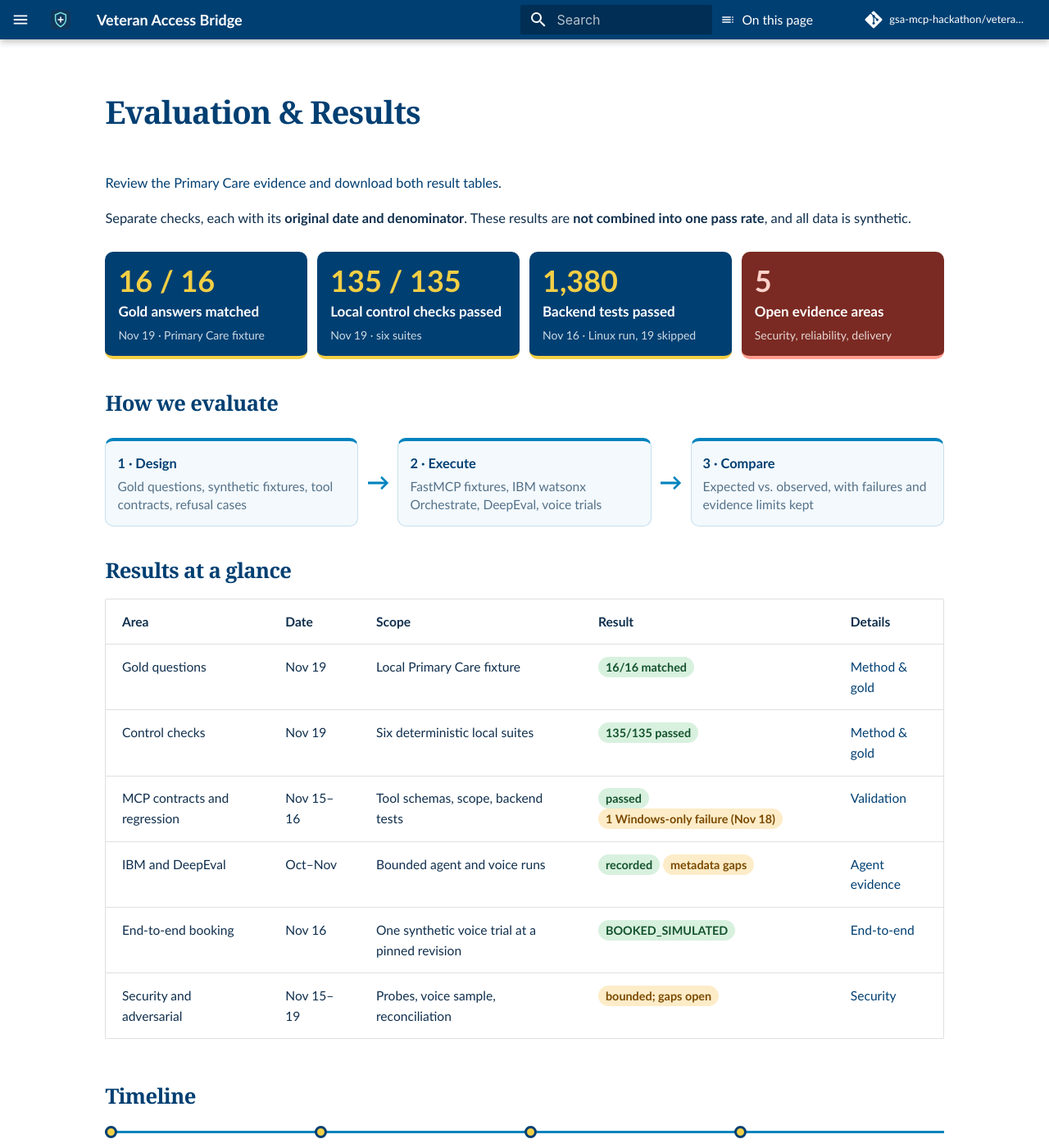
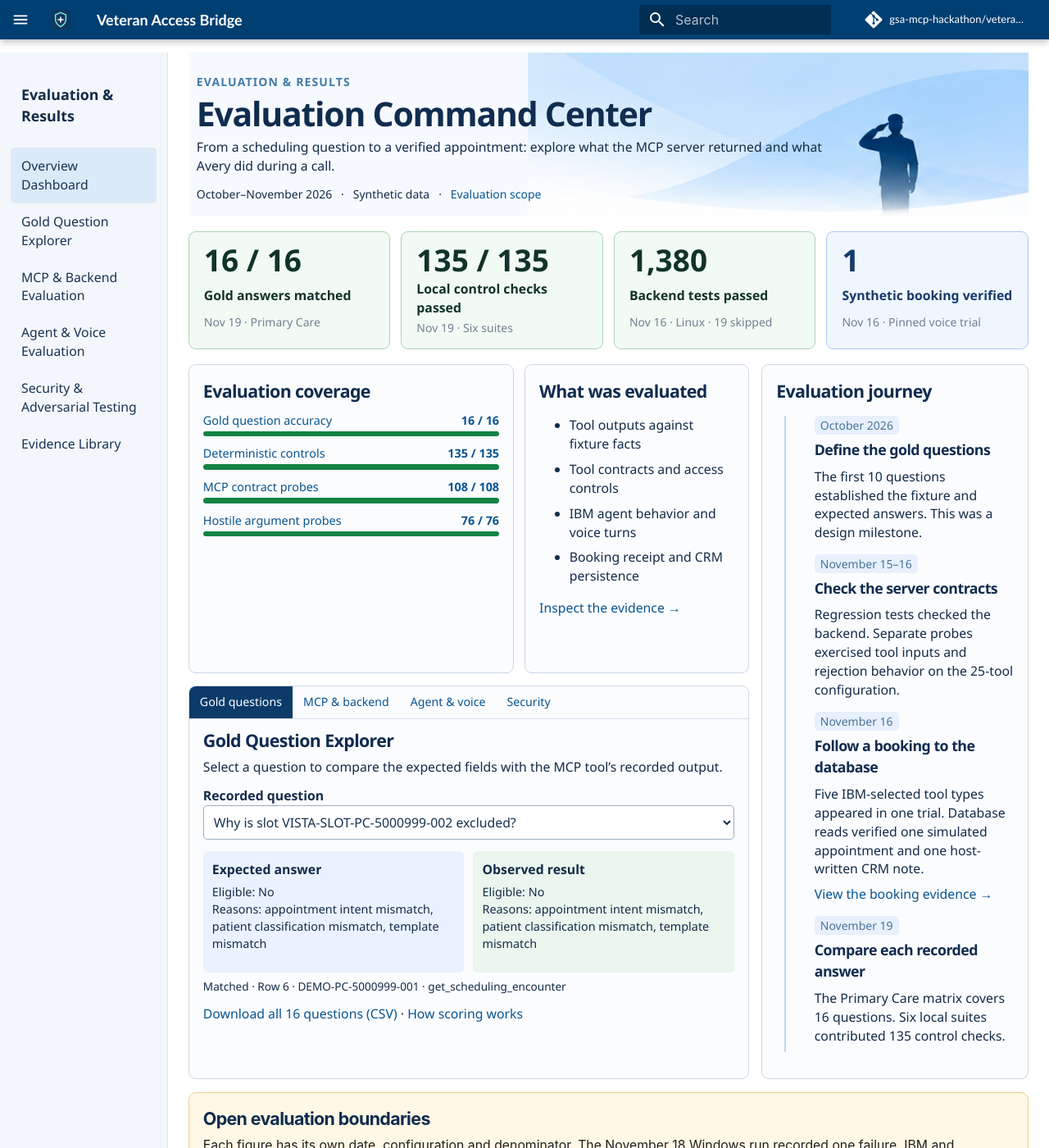
Before and after one commit to gsa-mcp-hackathon/veteran-access-bridge-mcp-server, an MkDocs documentation site: the page built from docs/evaluation/index.md, in a window 1280 px wide and 1400 px high. Shown: the whole window at 82% size. Built offline with MkDocs 1.6.1 and Material for MkDocs 9.7.7, drawn with Linux system fonts in a browser that asks for light colours; comment, search, counter and statistics services are not loaded; some of the changed text lies outside the part shown.

Commit message:
Present scoped evaluation results in a CSV-backed command center

````diff
--- /dev/null
+++ b/docs/assets/evaluation-center.js
@@ -0,0 +1,63 @@
+(async function () {
+  const explorer = document.querySelector(".ec-explorer");
+  if (!explorer) return;
+  const select = explorer.querySelector("select");
+  const source = document.getElementById("ec-source");
+
+  // The matrix stores JSON arrays inside CSV cells, including escaped quotes and commas.
+  function parseCSV(text) {
+    const rows = [];
+    let row = [], field = "", quoted = false;
+    for (let i = 0; i < text.length; i++) {
+      const c = text[i];
+      if (c === '"') {
+        if (quoted && text[i + 1] === '"') { field += '"'; i++; }
+        else quoted = !quoted;
+      } else if (!quoted && c === ",") { row.push(field); field = ""; }
+      else if (!quoted && c === "\n") { row.push(field); rows.push(row); row = []; field = ""; }
+      else if (quoted || c !== "\r") field += c;
+    }
+    if (field || row.length) { row.push(field); rows.push(row); }
+    const headers = rows.shift();
+    return rows.map(values => Object.fromEntries(headers.map((key,i) => [key,values[i]])));
+  }
+
+  const fields = {
+    1: ["Patient classification"], 2: ["Service", "Visit type"], 3: ["Format", "Minutes"],
+    4: ["Patient-indicated date"], 5: ["Slots considered", "Eligible slots"],
+    6: ["Eligible", "Reasons"], 7: ["Earliest option", "Wait in days"],
+    8: ["Preference overrides eligibility"], 9: ["Read only", "Appointment created"],
+    10: ["Wait in days", "Standard in days", "Standard exceeded"],
+    11: ["Review recommended", "Authorization status", "Authorization granted", "External scheduler invoked"],
+    12: ["Outcome"], 13: ["Verified"], 14: ["Verified"], 15: ["Route"], 16: ["Route"]
+  };
+  function describe(id, cell) {
+    const value = JSON.parse(cell);
+    const values = Array.isArray(value) ? value : [value];
+    return values.map((v, i) => {
+      const readable = Array.isArray(v) ? v.join(", ").toLowerCase().replaceAll("_", " ")
+        : typeof v === "boolean" ? (v ? "Yes" : "No") : String(v);
+      return fields[id]?.[i] ? fields[id][i] + ": " + readable : readable;
+    }).join("\n");
+  }
+
+  try {
+    const response = await fetch(explorer.dataset.source);
+    if (!response.ok) throw new Error("Matrix unavailable");
+    const records = parseCSV((await response.text()).replace(/^\uFEFF/, ""));
+    select.replaceChildren(...records.map(r => new Option(r["Gold question"], r.ID)));
+    select.value = records.some(r => r.ID === "6") ? "6" : records[0].ID;
+    function show() {
+      const r = records.find(row => row.ID === select.value);
+      document.getElementById("ec-expected").textContent = describe(r.ID, r.Expected);
+      document.getElementById("ec-observed").textContent = describe(r.ID, r.Observed);
+      source.textContent = (r.Result === "PASS" ? "Matched" : r.Result) + " · Row " + r.ID + " · " + r["Fixture case"] + " · " + r["MCP tool"];
+    }
+    show();
+    select.disabled = false;
+    select.addEventListener("change", show);
+  } catch {
+    select.replaceChildren(new Option("Question matrix unavailable"));
+    source.textContent = "Open the CSV below to inspect the original records.";
+  }
+})();
--- a/docs/evaluation/index.md
+++ b/docs/evaluation/index.md
@@ -1,57 +1,30 @@
-# Evaluation & Results
+---
+title: Evaluation Command Center
+hide:
+  - toc
+---
 
-[Review the Primary Care evidence and download both result tables](reviewer-index.md).
+<link rel="stylesheet" href="../stylesheets/evaluation-center.css">
 
-Separate checks, each with its **original date and denominator**. These results are **not combined into one pass rate**, and all data is synthetic.
-
-<div class="ev2-cards">
-<a class="ev2-card" href="method-gold/"><strong>16 / 16</strong><span>Gold answers matched</span><small>Nov 19 · Primary Care fixture</small></a>
-<a class="ev2-card" href="method-gold/#phoenix-grouped-control-checks"><strong>135 / 135</strong><span>Local control checks passed</span><small>Nov 19 · six suites</small></a>
-<a class="ev2-card" href="validation-agent/#mcp-server-validation"><strong>1,380</strong><span>Backend tests passed</span><small>Nov 16 · Linux run, 19 skipped</small></a>
-<a class="ev2-card ev2-gap" href="validation-agent/#what-remains-open"><strong>5</strong><span>Open evidence areas</span><small>Security, reliability, delivery</small></a>
-</div>
-
-## How we evaluate
-
-<div class="ev2-flow">
-<div><b>1 · Design</b><span>Gold questions, synthetic fixtures, tool contracts, refusal cases</span></div>
-<i>→</i>
-<div><b>2 · Execute</b><span>FastMCP fixtures, IBM watsonx Orchestrate, DeepEval, voice trials</span></div>
-<i>→</i>
-<div><b>3 · Compare</b><span>Expected vs. observed, with failures and evidence limits kept</span></div>
-</div>
-
-## Results at a glance
-
-| Area | Date | Scope | Result | Details |
-|---|---|---|---|---|
-| Gold questions | Nov 19 | Local Primary Care fixture | <span class="ev2-badge ok">16/16 matched</span> | [Method & gold](method-gold.md) |
-| Control checks | Nov 19 | Six deterministic local suites | <span class="ev2-badge ok">135/135 passed</span> | [Method & gold](method-gold.md#phoenix-grouped-control-checks) |
-| MCP contracts and regression | Nov 15–16 | Tool schemas, scope, backend tests | <span class="ev2-badge ok">passed</span> <span class="ev2-badge warn">1 Windows-only failure (Nov 18)</span> | [Validation](validation-agent.md#mcp-server-validation) |
-| IBM and DeepEval | Oct–Nov | Bounded agent and voice runs | <span class="ev2-badge ok">recorded</span> <span class="ev2-badge warn">metadata gaps</span> | [Agent evidence](validation-agent.md#ibm-watsonx-orchestrate-and-deepeval) |
-| End-to-end booking | Nov 16 | One synthetic voice trial at a pinned revision | <span class="ev2-badge ok">BOOKED_SIMULATED</span> | [End-to-end](validation-agent.md#end-to-end-voice-trial) |
-| Security and adversarial | Nov 15–19 | Probes, voice sample, reconciliation | <span class="ev2-badge warn">bounded; gaps open</span> | [Security](security-adversarial.md) |
-
-## Timeline
-
-<div class="ev2-timeline">
-<div><small>OCT 2026</small><b>Baseline</b><span>10-question gold set, M6.3 runs</span></div>
-<div><small>NOV 15–16</small><b>Server validation</b><span>Contracts, probes, regression</span></div>
-<div><small>NOV 16</small><b>Voice trial</b><span>Synthetic booking receipt</span></div>
-<div><small>NOV 19</small><b>Judge review</b><span>16 gold answers, 135 checks</span></div>
-</div>
-
-??? note "Reproduce a read-only check"
-
-    Use the [Developer Guide](../developer-guide/index.md) for the local server, MCP Inspector, IBM CLI, DeepEval and optional Phoenix setup.
-
-    ```json
-    {"name":"get_scheduling_encounter","arguments":{"case_id":"DEMO-PC-5000999-001"}}
-    ```
-
-    This fixture returns structured scheduling evidence and does **not** book an appointment. The `BOOKED_SIMULATED` receipt belongs to the separate, dated voice trial.
-
-!!! info "Scope"
-    A registered tool is not proof that every operation was exercised. No unverified Phoenix score is shown. Links to evidence repositories may require reviewer access.
-
-**Next:** [Method & gold questions](method-gold.md) · [Demonstration](../demonstration.md)
+<div class="ec" id="overview">
+<nav class="ec-rail" aria-label="Evaluation sections"><strong>Evaluation &amp; Results</strong><a href="#overview" aria-current="page">Overview Dashboard</a><a href="#gold-questions">Gold Question Explorer</a><a href="validation-agent/#mcp-server-validation">MCP & Backend Evaluation</a><a href="validation-agent/#ibm-watsonx-orchestrate-and-deepeval">Agent & Voice Evaluation</a><a href="security-adversarial/">Security & Adversarial Testing</a><a href="reviewer-index/">Evidence Library</a></nav>
+<div class="ec-main">
+<header class="ec-hero"><small>EVALUATION &amp; RESULTS</small><h1>Evaluation Command Center</h1><p>From a scheduling question to a verified appointment: explore what the MCP server returned and what Avery did during a call.</p><div>October–November 2026 &nbsp; · &nbsp; Synthetic data &nbsp; · &nbsp; <a href="#boundaries">Evaluation scope</a></div></header>
+<section class="ec-metrics" aria-label="Recorded outcomes">
+<a href="#gold-questions"><b>16 / 16</b><strong>Gold answers matched</strong><small>Nov 19 · Primary Care</small></a><a href="method-gold/#phoenix-grouped-control-checks"><b>135 / 135</b><strong>Local control checks passed</strong><small>Nov 19 · Six suites</small></a><a href="validation-agent/#mcp-server-validation"><b>1,380</b><strong>Backend tests passed</strong><small>Nov 16 · Linux · 19 skipped</small></a><a href="validation-agent/#end-to-end-voice-trial"><b>1</b><strong>Synthetic booking verified</strong><small>Nov 16 · Pinned voice trial</small></a></section>
+<div class="ec-grid"><div class="ec-work"><div class="ec-pair"><section class="ec-box"><h2>Evaluation coverage</h2>
+<a class="ec-bar" href="#gold-questions">Gold question accuracy<b>16 / 16</b><i aria-hidden="true"></i></a><a class="ec-bar" href="method-gold/#phoenix-grouped-control-checks">Deterministic controls<b>135 / 135</b><i aria-hidden="true"></i></a><a class="ec-bar" href="validation-agent/#mcp-server-validation">MCP contract probes<b>108 / 108</b><i aria-hidden="true"></i></a><a class="ec-bar" href="security-adversarial/">Hostile argument probes<b>76 / 76</b><i aria-hidden="true"></i></a></section>
+<section class="ec-box"><h2>What was evaluated</h2><ul><li>Tool outputs against fixture facts</li><li>Tool contracts and access controls</li><li>IBM agent behavior and voice turns</li><li>Booking receipt and CRM persistence</li></ul><a href="reviewer-index/">Inspect the evidence →</a></section></div>
+<section class="ec-box ec-explorer" id="gold-questions" data-source="evidence/primary-care-mcp-gold.csv"><nav aria-label="Related results"><a href="#gold-questions" aria-current="location">Gold questions</a><a href="validation-agent/#mcp-server-validation">MCP &amp; backend</a><a href="validation-agent/#end-to-end-voice-trial">Agent &amp; voice</a><a href="security-adversarial/">Security</a></nav>
+<h2>Gold Question Explorer</h2><p>Select a question to compare the expected fields with the MCP tool’s recorded output.</p>
+<label for="ec-select">Recorded question</label><select id="ec-select" disabled><option>Loading the gold matrix…</option></select>
+<div id="ec-record" aria-live="polite"><div class="ec-answers"><div><strong>Expected answer</strong><p id="ec-expected"></p></div><div><strong>Observed result</strong><p id="ec-observed"></p></div></div><p id="ec-source"></p></div>
+<a href="evidence/primary-care-mcp-gold.csv">Download all 16 questions (CSV)</a> · <a href="method-gold/">How scoring works</a></section></div>
+<section class="ec-box ec-journey"><h2>Evaluation journey</h2><ol>
+<li><small>October 2026</small><h3>Define the gold questions</h3><p>The first 10 questions established the fixture and expected answers. This was a design milestone.</p></li>
+<li><small>November 15–16</small><h3>Check the server contracts</h3><p>Regression tests checked the backend. Separate probes exercised tool inputs and rejection behavior on the 25-tool configuration.</p></li>
+<li><small>November 16</small><h3>Follow a booking to the database</h3><p>Five IBM-selected tool types appeared in one trial. Database reads verified one simulated appointment and one host-written CRM note.</p><a href="validation-agent/#end-to-end-voice-trial">View the booking evidence →</a></li>
+<li><small>November 19</small><h3>Compare each recorded answer</h3><p>The Primary Care matrix covers 16 questions. Six local suites contributed 135 control checks.</p></li></ol></section></div>
+<aside class="ec-boundary" id="boundaries"><h2>Open evaluation boundaries</h2><p>Each figure has its own date, configuration and denominator. The November 18 Windows run recorded one failure. IBM and DeepEval reports cover historical agent configurations. Hosted concurrency, extended adversarial coverage, later-revision acceptance, final delivery evidence and independent reproduction remain open.</p><a href="validation-agent/#what-remains-open">Inspect open gaps</a> · <a href="security-adversarial/">Security reconciliation</a> · <a href="../developer-guide/clean-room-reproducibility/">Reproduction status</a></aside>
+</div></div>
+<script src="../assets/evaluation-center.js" defer></script>
--- a/docs/evaluation/reviewer-index.md
+++ b/docs/evaluation/reviewer-index.md
@@ -1,4 +1,4 @@
-# Review the Primary Care evidence
+# Evaluation evidence library
 
 Start with one question in the gold matrix. Read across the row from the caller's scheduling question to the fixture, MCP tool, expected fields, observed fields and verdict. For example, the first row expects the encounter tool to identify an established patient. A match shows that the tool returned that field for that fixture. Agent tool selection and live voice quality each require separate evidence.
 
@@ -15,3 +15,12 @@ Record the submission commit with any new run. The gold matrix, automated contro
 ### Rerun the 16 gold questions
 
 After [installing the local server](../developer-guide/local-mcp-server.md), run `uv run --no-sync python eval/primary-care/run_gold.py` from the repository root. Each line identifies the question and MCP tool. Compare the final count with the recorded gold matrix above.
+
+## Follow a recorded call
+
+| Artifact | What it establishes |
+|---|---|
+| [End-to-end voice trial](validation-agent.md#end-to-end-voice-trial) | The pinned November 16 trial connects selected tools to a persisted synthetic appointment and CRM note. |
+| [November 18 identity trace](https://github.com/wbgreen0405/veteran-access-bridge/blob/ea0880f/docs/evaluation/browser-identity-mcp-20261118.json) | An Orchestrate-selected verification call in a later identity-only check. |
+| [Recorded demonstration](../demonstration.md) | The browser experience, spoken turns and visible scheduling flow. |
+| [Gold test construction and worked example](method-gold.md#gold-question-design) | How to read the question, reference answer and observed fields for a reproducible fixture. |
--- /dev/null
+++ b/docs/stylesheets/evaluation-center.css
@@ -0,0 +1,10 @@
+.md-content__inner:has(.ec){max-width:86rem!important;padding:0!important}
+.ec{display:grid;grid-template-columns:minmax(10rem,16%) minmax(0,1fr);color:#132b48;background:#fff;font:normal .79rem/1.45 "Segoe UI",Arial,sans-serif}
+.ec *{box-sizing:border-box}.ec-main{min-width:0;padding:0 1.25rem 1.2rem}.ec-rail{padding:1.4rem .65rem;background:#f3f7fc;border-right:1px solid #d9e3ef}.ec-rail strong,.ec-rail a{display:block;padding:.55rem .65rem}.ec-rail strong{font-size:.89rem;margin-bottom:.7rem}.ec a{color:#075491}.ec-rail a{color:#183352;border-radius:5px}.ec-rail [aria-current],.ec-rail a:hover{background:#dbeaf9}
+.ec-hero{padding:1.2rem .5rem .85rem;background:#f6faff url("../assets/guide/hero.png") right center/auto 100% no-repeat}.ec-hero p,.ec-hero div{max-width:80%}.ec-hero small{color:#07508b;font-weight:750;letter-spacing:.08em}.md-typeset .ec h1,.md-typeset .ec h2,.md-typeset .ec h3{font-family:inherit;color:#102c4f;letter-spacing:-.03em;margin:0}.md-typeset .ec h1{font-size:clamp(1.55rem,3.2vw,2.45rem);font-weight:800;line-height:1.14;margin:.2rem 0}.md-typeset .ec h2{font-size:1.07rem;font-weight:750}.md-typeset .ec h3{font-size:.89rem;font-weight:700}.ec p{margin:.3rem 0 .65rem}.ec-hero div,.ec small{font-size:.7rem}
+.ec-metrics{display:grid;grid-template-columns:repeat(4,minmax(0,1fr));gap:.65rem;margin:.9rem 0}.ec-metrics a{padding:.7rem .9rem;border:1px solid #aad6b5;border-radius:9px;background:#f2faf4;color:#113329;display:grid;gap:.17rem}.ec-metrics a:last-child{border-color:#acc9ef;background:#f0f6fe;color:#153a6d}.ec-metrics b{font-size:1.85rem;line-height:1.1}.ec-metrics small{color:#465970}
+.ec-grid{display:grid;grid-template-columns:minmax(0,2.1fr) minmax(0,1fr);gap:.75rem}.ec-work{display:grid;gap:.75rem;min-width:0}.ec-pair{display:grid;grid-template-columns:1.45fr 1fr;gap:.65rem}.ec-box,.ec-boundary{border:1px solid #ccd8e5;border-radius:9px;padding:.85rem;background:#fbfcfe;min-width:0}.ec-box ul{padding-left:.35rem}.ec-box li{margin-bottom:.35rem}.ec-bar{display:grid;grid-template-columns:1fr auto;gap:.12rem .4rem;margin-top:.55rem;font-size:.72rem}.ec-bar i{grid-column:span 2;height:.32rem;background:#138345;border-radius:1rem}
+.ec-explorer nav{display:flex;flex-wrap:wrap;border-bottom:1px solid #d4dfeb;margin:-.85rem -.85rem .55rem}.ec-explorer nav a{padding:.45rem .65rem;font-size:.71rem}.ec-explorer nav a:first-child{background:#0c3b69;color:white;border-radius:8px 0 0}.ec-explorer label{display:block;font-weight:650}.ec select{width:100%;font:inherit;padding:.4rem;background:white;color:#16324e;border:1px solid #9badc1;border-radius:5px}.ec-answers{display:grid;grid-template-columns:repeat(2,minmax(0,1fr));gap:.55rem;margin:.7rem 0 .35rem}.ec-answers>div{padding:.55rem;background:#eaf2ff;border-radius:6px}.ec-answers>div+div{background:#eaf6ee}.ec-answers p,#ec-source{overflow-wrap:anywhere}.ec-answers p{white-space:pre-line;font-size:.72rem}#ec-source{font-size:.68rem}.ec-journey ol{padding-left:.75rem;list-style:none;border-left:2px solid #c1d6ec}.ec-journey ol li{margin:0 0 .75rem}.ec-journey small{color:#104779;background:#e1edfc;padding:.1rem .35rem;border-radius:.25rem}.ec-journey h3{margin:.24rem 0!important}.ec-boundary{margin-top:.8rem;background:#fff8e6;border-color:#edcf8d}.ec [id]{scroll-margin-top:5rem}
+@media(max-width:1050px){.ec{grid-template-columns:1fr}.ec-rail{display:flex;flex-wrap:wrap;padding:.35rem}.ec-rail strong{display:none}.ec-rail a{font-size:.68rem;padding:.32rem .45rem}}
+@media(max-width:720px){.ec-main{padding:.4rem}.ec-hero p,.ec-hero div{max-width:100%;background:#ffffffdf}.ec-metrics,.ec-pair{grid-template-columns:repeat(2,minmax(0,1fr))}.ec-grid{grid-template-columns:1fr}.ec-metrics b{font-size:1.4rem}}
+@media(max-width:480px){.ec-pair,.ec-answers{grid-template-columns:1fr}}
--- a/mkdocs.yml
+++ b/mkdocs.yml
@@ -29,9 +29,9 @@ nav:
   - Security & Governance: security-governance.md
   - Evaluation & Results:
       - evaluation/index.md
-      - Review the evidence: evaluation/reviewer-index.md
-      - Method & Gold Questions: evaluation/method-gold.md
-      - Validation & Agent Evidence: evaluation/validation-agent.md
+      - Evidence Library: evaluation/reviewer-index.md
+      - Gold Questions & Method: evaluation/method-gold.md
+      - MCP, Backend & Agent Evidence: evaluation/validation-agent.md
       - Security & Adversarial: evaluation/security-adversarial.md
   - Demonstration: demonstration.md
   - Developer Guide:
````
